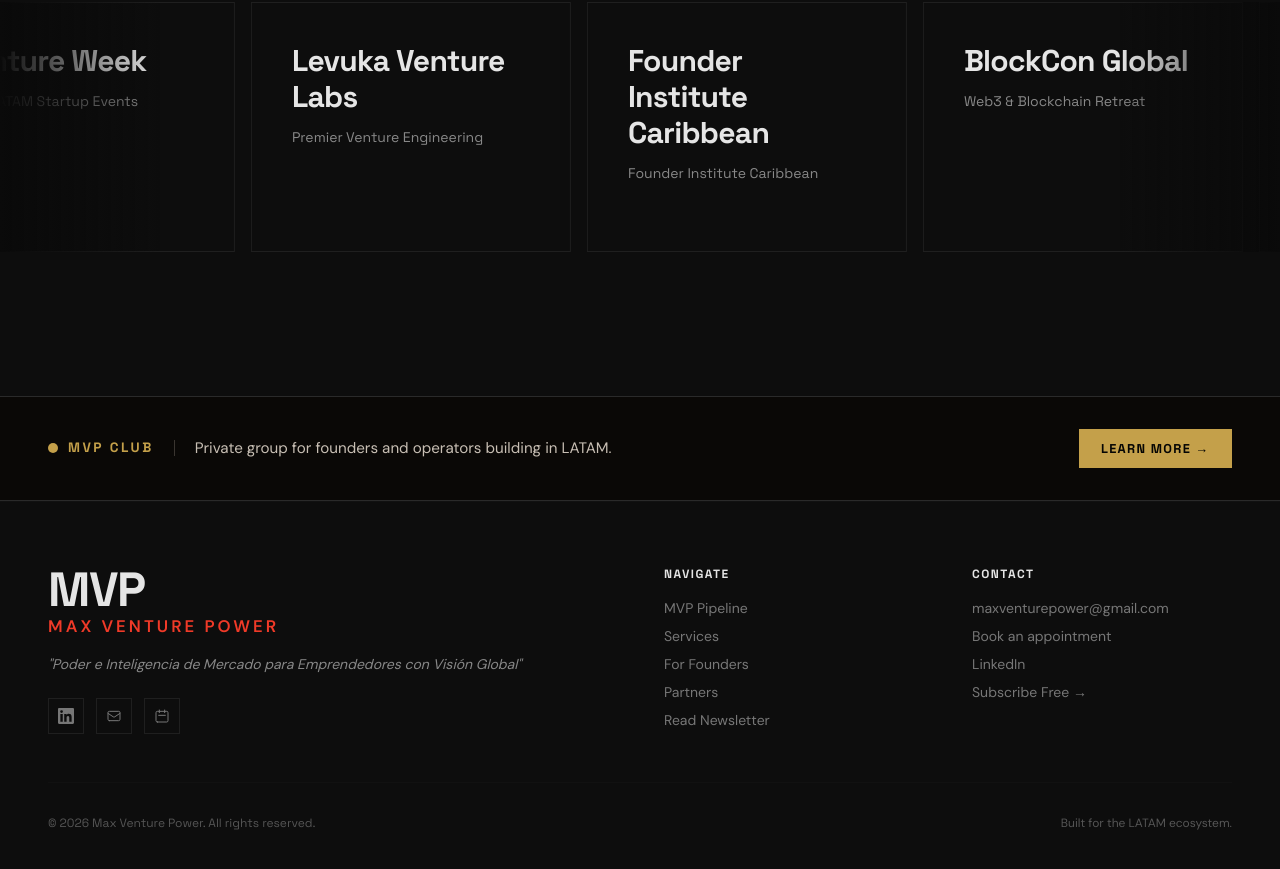
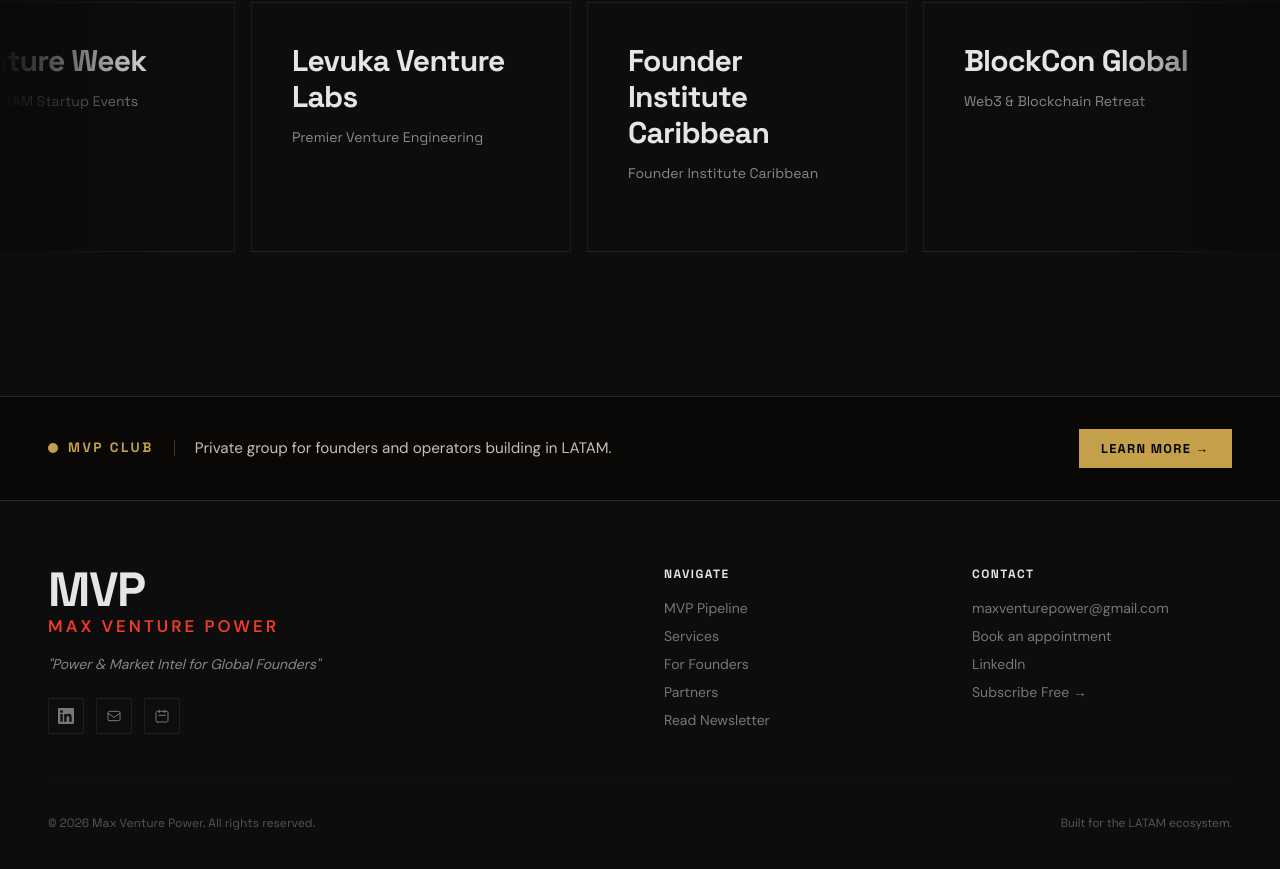
Before and after one commit to glitchxe/mvp-landing, a React (Vite) app: page / in a window 1280 px wide. Shown: the part 7160-8029 px from the top of the page. Built offline with nearby package versions, Linux system fonts and the light colour scheme; no server answers.

Commit message:
Update footer tagline to Power & Market Intel for Global Founders
Co-Authored-By: Claude Sonnet 4.6 (1M context) <noreply@anthropic.com>

```diff
--- a/src/translations.js
+++ b/src/translations.js
@@ -128,7 +128,7 @@ export const translations = {
       ],
     },
     footer: {
-      tagline: '"Poder e Inteligencia de Mercado para Emprendedores con Visión Global"',
+      tagline: '"Power & Market Intel for Global Founders"',
       navigate: 'Navigate',
       contact: 'Contact',
       navLinks: [
@@ -278,7 +278,7 @@ export const translations = {
       ],
     },
     footer: {
-      tagline: '"Poder e Inteligencia de Mercado para Emprendedores con Visión Global"',
+      tagline: '"Power & Market Intel for Global Founders"',
       navigate: 'Navegar',
       contact: 'Contacto',
       navLinks: [
```
